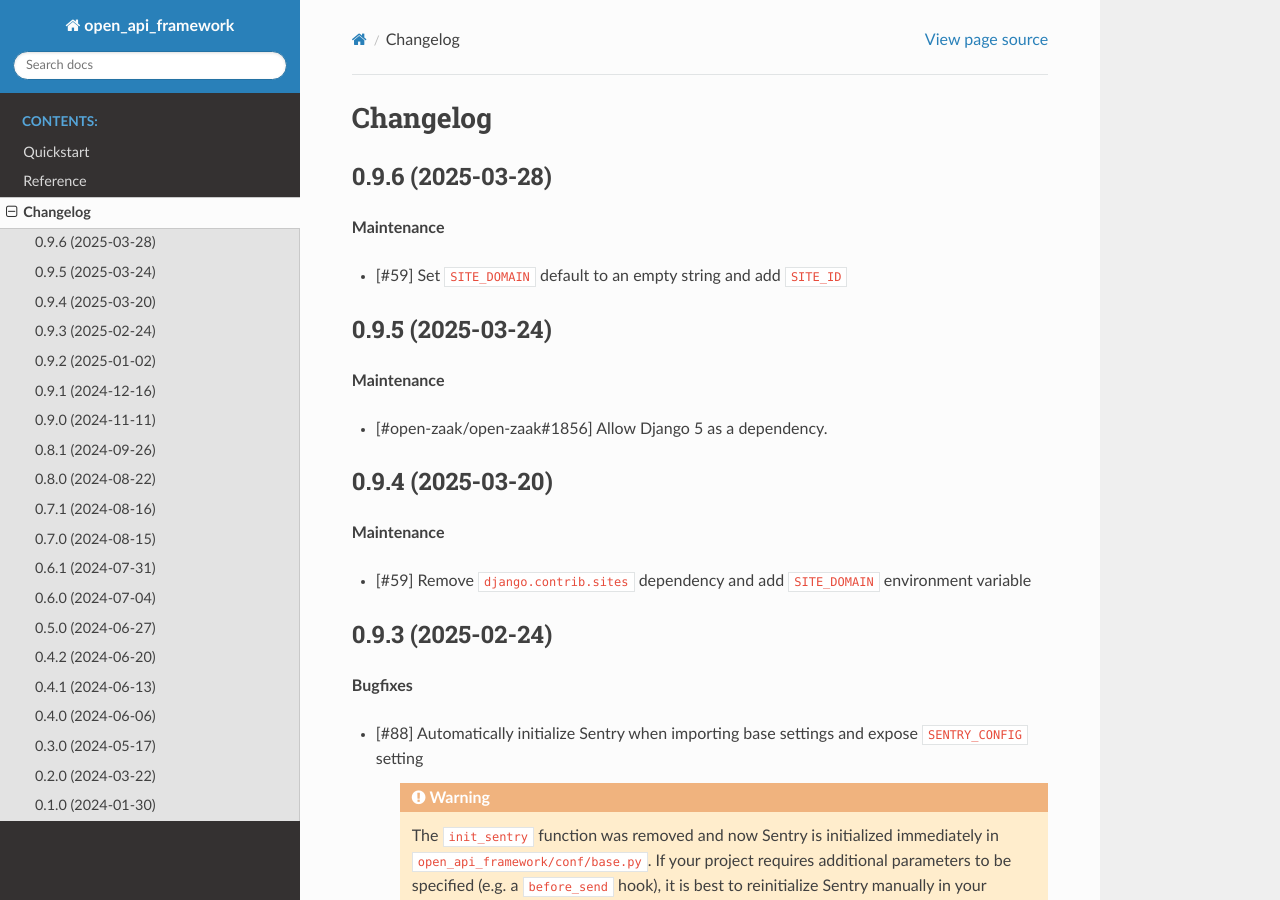
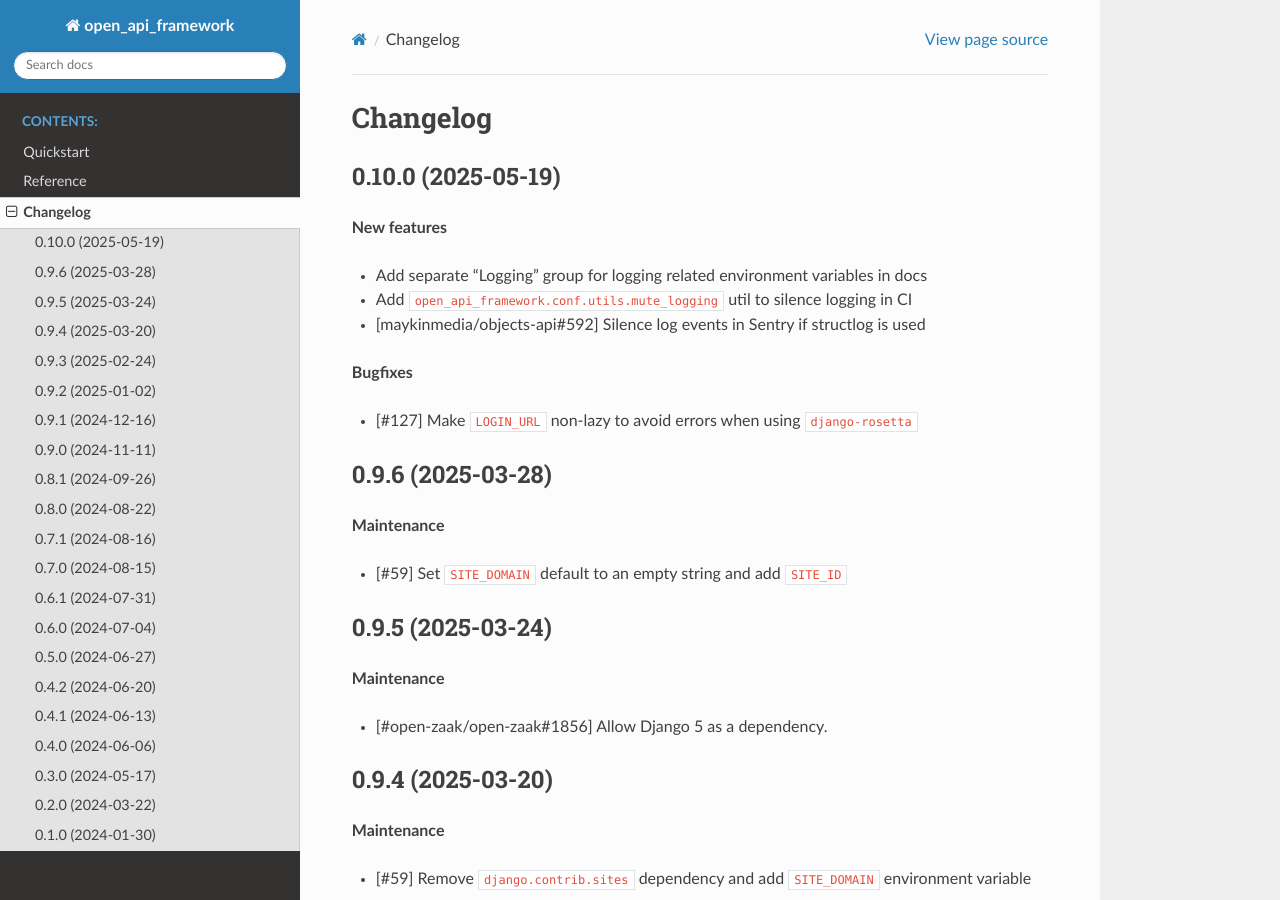
Before and after one commit to maykinmedia/open-api-framework, a Sphinx documentation site: the page built from docs/changelog.rst, in a window 1280 px wide and 900 px high. Built offline with Sphinx 7.4.7 and the Read the Docs theme 3.1.0, drawn with Linux system fonts in a browser that asks for light colours.

Commit message:
:bookmark: Release version 0.10.0

```diff
--- a/CHANGELOG.rst
+++ b/CHANGELOG.rst
@@ -1,5 +1,18 @@
 Changelog
 =========
+
+0.10.0 (2025-05-19)
+-------------------
+
+**New features**
+
+* Add separate "Logging" group for logging related environment variables in docs
+* Add ``open_api_framework.conf.utils.mute_logging`` util to silence logging in CI
+* [maykinmedia/objects-api#592] Silence log events in Sentry if structlog is used
+
+**Bugfixes**
+
+* [#127] Make ``LOGIN_URL`` non-lazy to avoid errors when using ``django-rosetta``
 
 0.9.6 (2025-03-28)
 ------------------
--- a/README.rst
+++ b/README.rst
@@ -1,7 +1,7 @@
 Open API Framework
 ==================
 
-:Version: 0.9.6
+:Version: 0.10.0
 :Source: https://github.com/maykinmedia/open-api-framework
 :Keywords: metapackage, dependencies
 
--- a/docs/conf.py
+++ b/docs/conf.py
@@ -26,7 +26,7 @@ copyright = "2024, Maykin Media"
 author = "Maykin Media"
 
 # The full version, including alpha/beta/rc tags
-release = "0.9.6"
+release = "0.10.0"
 
 
 # -- General configuration ---------------------------------------------------
--- a/pyproject.toml
+++ b/pyproject.toml
@@ -4,7 +4,7 @@ build-backend = "setuptools.build_meta"
 
 [project]
 name = "open-api-framework"
-version = "0.9.6"
+version = "0.10.0"
 description = "A metapackage for registration components, that bundles the dependencies shared between these components and provides generic settings"
 authors = [
     {name = "Maykin Media", email = "support@maykinmedia.nl"}
@@ -111,7 +111,7 @@ env = [
 ]
 
 [tool.bumpversion]
-current_version = "0.9.6"
+current_version = "0.10.0"
 files = [
     {filename = "pyproject.toml"},
     {filename = "README.rst"},
```
